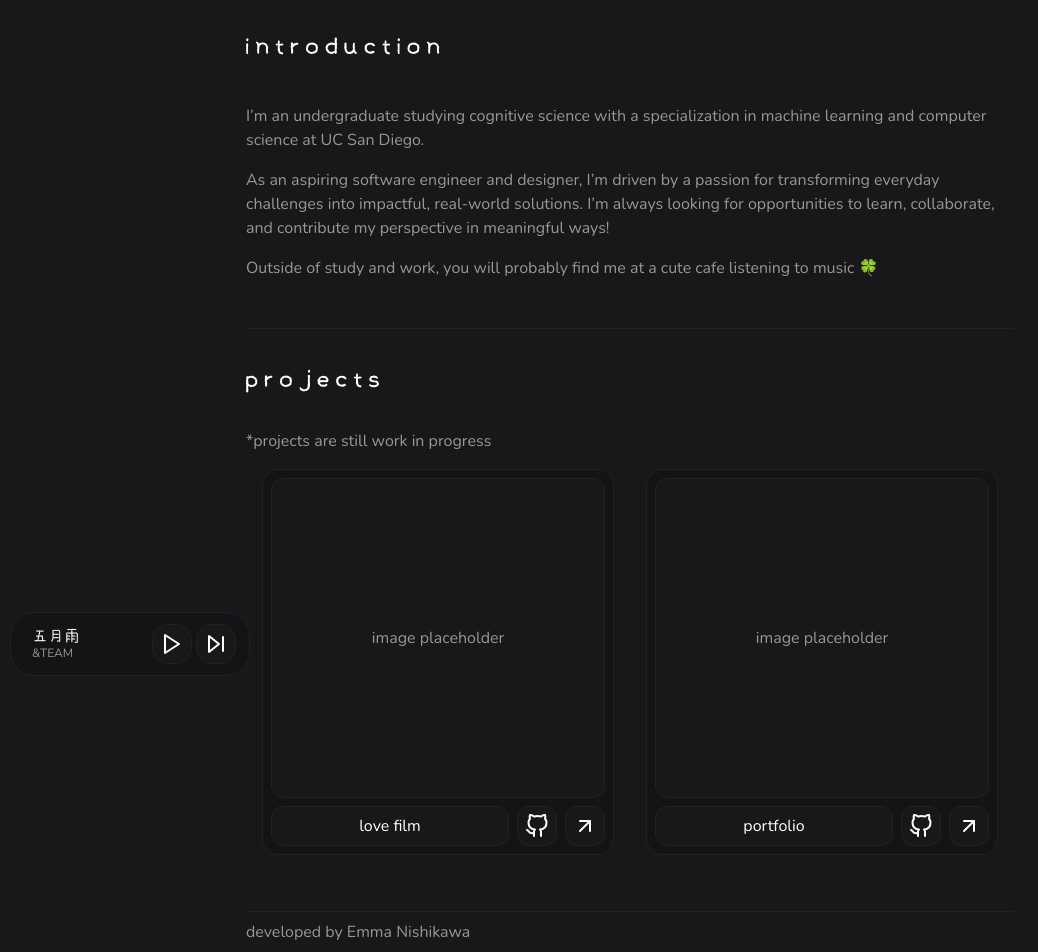
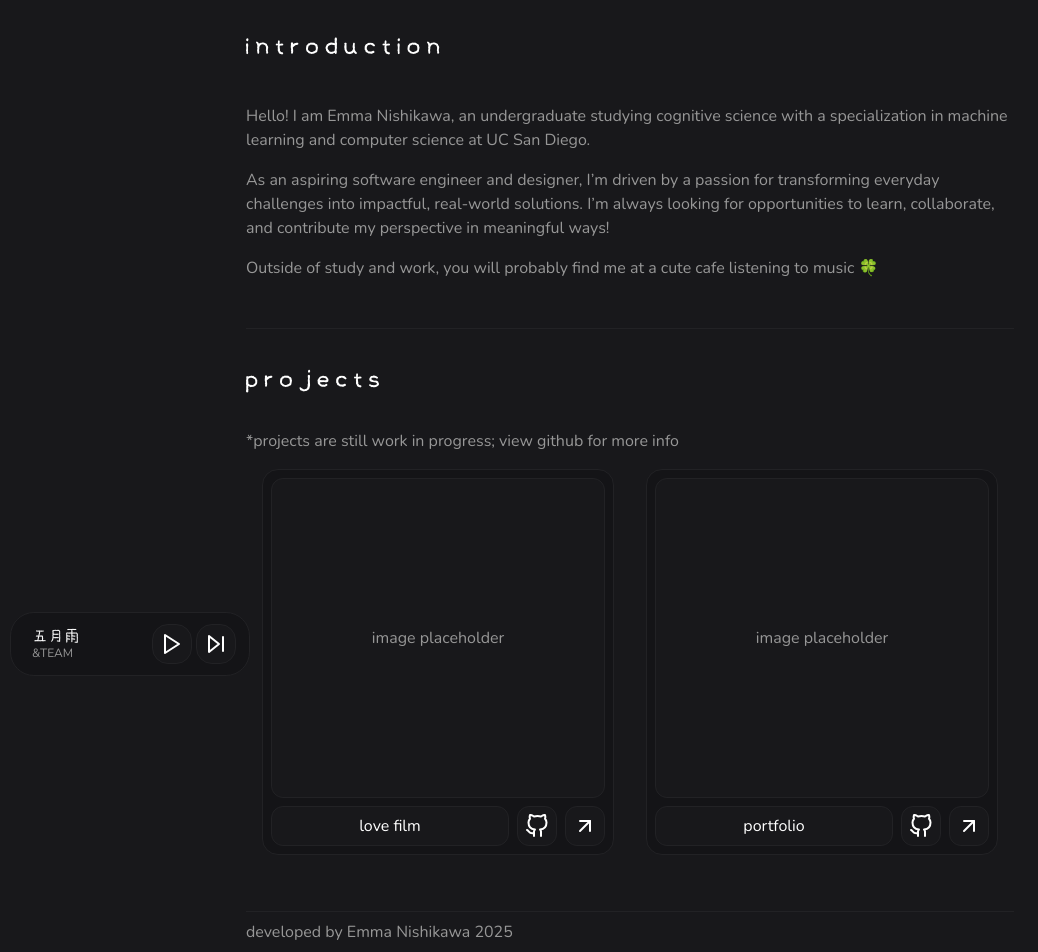
Before and after one commit to emmanishikawa/emmanishikawa.github.io, a React (Vite) app in the folder emmanishikawa/: page / in a window 1280 px wide. Shown: the part 104-1056 px from the top of the page, without its empty margins (10-1048 px from the left). Built offline with nearby package versions, Linux system fonts and the light colour scheme.

Commit message:
update content info and added favicon

```diff
--- a/emmanishikawa/index.html
+++ b/emmanishikawa/index.html
@@ -2,7 +2,7 @@
 <html lang="en">
   <head>
     <meta charset="UTF-8" />
-    <link rel="icon" href="data:,">
+    <link rel="icon" href="./favicon.svg">
     <meta name="viewport" content="width=device-width, initial-scale=1.0" />
     <title></title>
   </head>
--- a/emmanishikawa/src/sections/Footer.tsx
+++ b/emmanishikawa/src/sections/Footer.tsx
@@ -2,7 +2,7 @@ export default function Footer(){
     return (
         <>
             <div className="flex flex-col w-full h-fit py-2 text-mygray-500 text-[16px] font-[nunito]">
-                developed by Emma Nishikawa
+                developed by Emma Nishikawa 2025
             </div>
         </>
     )
--- a/emmanishikawa/src/sections/Intro.tsx
+++ b/emmanishikawa/src/sections/Intro.tsx
@@ -3,7 +3,7 @@ export default function Intro(){
         <>
             <div className="flex flex-col w-full h-fit pb-10 text-mygray-500 text-[16px] font-[nunito] border-b-[1.5px] border-blue-border">
                 <h1 className="font-[kodomo] text-white text-3xl my-8">introduction</h1>
-                <p className="my-2">I’m an undergraduate studying cognitive science with a specialization in machine learning and computer science at UC San Diego.</p>
+                <p className="my-2">Hello! I am Emma Nishikawa, an undergraduate studying cognitive science with a specialization in machine learning and computer science at UC San Diego.</p>
                 <p className="my-2">As an aspiring software engineer and designer, I’m driven by a passion for transforming everyday challenges into impactful, real-world solutions. I’m always looking for opportunities to learn, collaborate, and contribute my perspective in meaningful ways!</p>
                 <p className="my-2">Outside of study and work, you will probably find me at a cute cafe listening to music 🍀</p>
             </div>
--- a/emmanishikawa/src/sections/Projects.tsx
+++ b/emmanishikawa/src/sections/Projects.tsx
@@ -6,7 +6,7 @@ export default function Projects(){
         <>
             <div className="flex flex-col w-full h-fit pb-10 text-mygray-500 text-[16px] font-[nunito] border-b-[1.5px] border-blue-border">
                 <h1 className="font-[kodomo] text-white text-3xl my-8">projects</h1>
-                *projects are still work in progress
+                *projects are still work in progress; view github for more info
                 <div className="flex flex-col md:flex-row justify-center items-center">
                     {projects.map((_project, _index) => (
                         <ProjectBlock index={_index} />
```
Also changed, not shown: emmanishikawa/favicon.svg (added), 1 other file (tests, documents, lock files or other folders).
